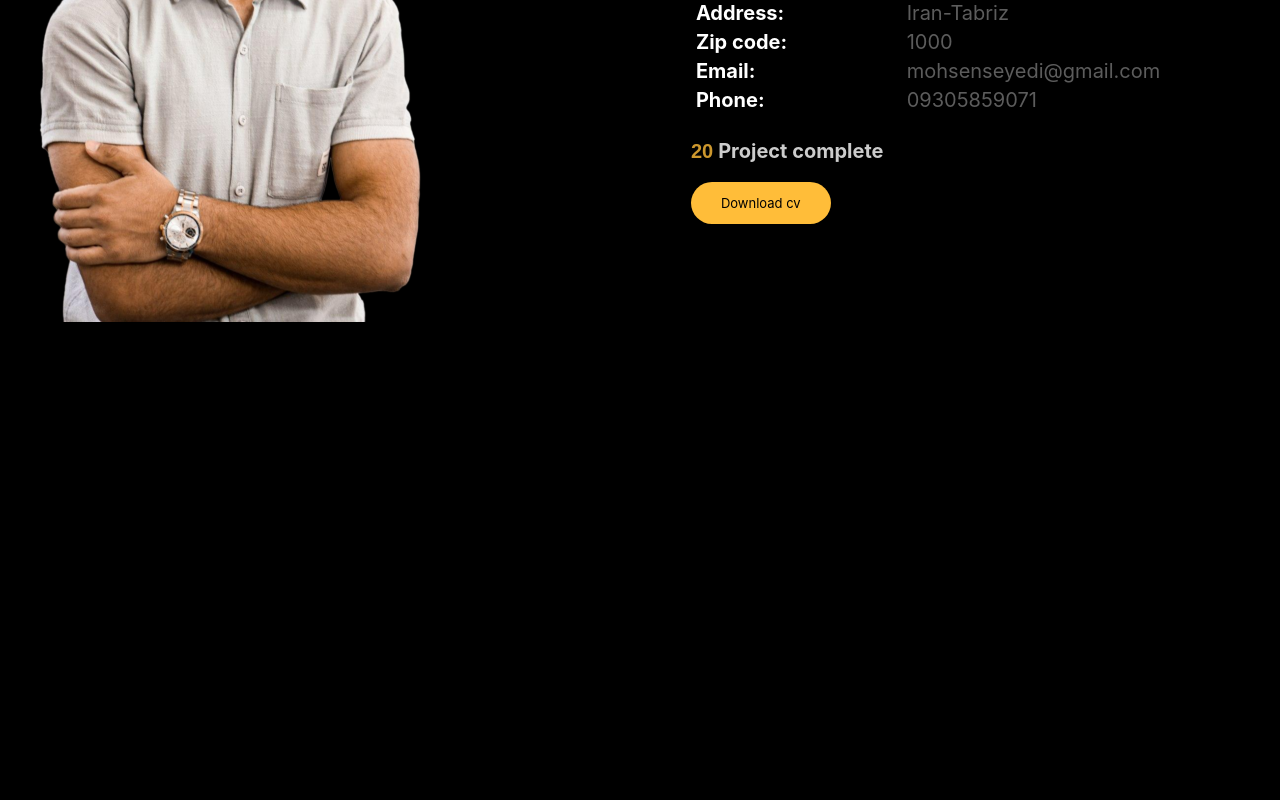
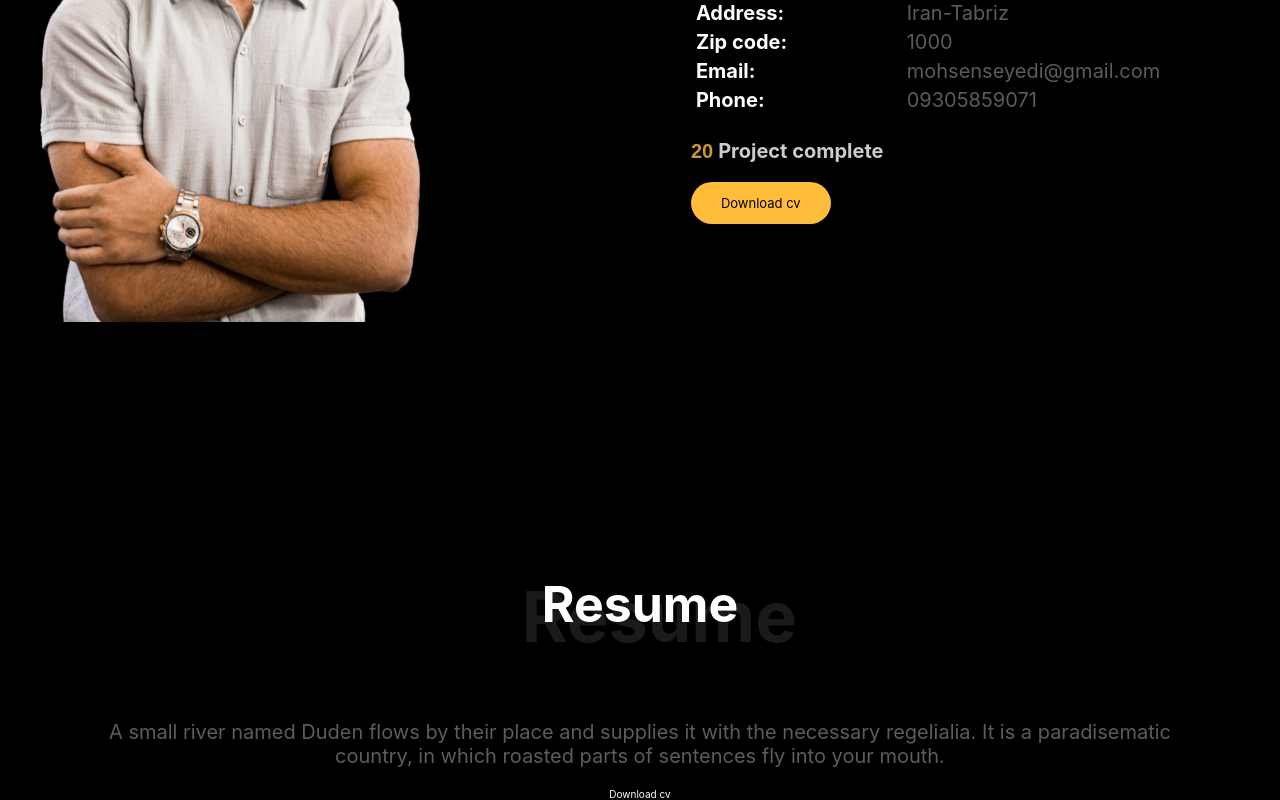
Before and after one commit to mohsenSeyedi/Me.com, a React (Create React App) app: page / in a window 1280 px wide. Shown: the part 1203-2003 px from the top of the page. Before the commit the page ends 1610 px from the top, so only its background shows below. Built offline with nearby package versions, Linux system fonts and the light colour scheme.

Commit message:
add component Resume

```diff
--- a/src/App.js
+++ b/src/App.js
@@ -1,11 +1,13 @@
 import Header from './components/Header/Header/Header';
 import AboutMe from './components/Header/About-Me/AboutMe';
+import Resume from './components/Header/Resume/Resume';
 
 function App() {
   return (
     <div className="App">
       <Header></Header>
       <AboutMe></AboutMe>
+      <Resume></Resume>
     </div>
   );
 }
--- a/src/components/Header/About-Me/AboutMe.js
+++ b/src/components/Header/About-Me/AboutMe.js
@@ -1,3 +1,4 @@
+import React from 'react'
 import "./AboutMe.css"
 
 export default function AboutMe () {
--- a/src/components/Header/Header/Header.css
+++ b/src/components/Header/Header/Header.css
@@ -27,6 +27,7 @@
 }
 .role-text{
     font-size: 3rem;
+    color: white;
 }
 .header-btns{
     width: 100%;
--- a/src/components/Header/Header/Header.js
+++ b/src/components/Header/Header/Header.js
@@ -1,3 +1,4 @@
+import React from 'react'
 import "./Header.css"
 import NavBar from "./NavBar/NavBar"
 
--- /dev/null
+++ b/src/components/Header/Resume/Resume.css
@@ -0,0 +1,39 @@
+.resume {
+    width: 100%;
+    margin-top: 10rem;
+    display: flex;
+    align-items: center;
+    justify-content: center;
+}
+.resume-container{
+    width: 95%;
+    display: flex;
+    flex-direction: column;
+    align-items: center;
+    justify-content: center;
+}
+.resume-head{
+    display: flex;
+    flex-direction: column;
+    align-items: center;
+    justify-content: center;
+}
+.resume-head h4{
+    text-align: center;
+    font-size: 5rem;
+    font-weight: bold;
+    position: relative;
+}
+.resume-head h4::before{
+    content: "Resume";
+    position: absolute;
+    opacity: .1;
+    font-size: 7rem;
+    font-weight: bold;
+    color: white;
+}
+.resume-head p {
+    width: 90%;
+    font-size: 2rem;
+    text-align: center;
+}
--- /dev/null
+++ b/src/components/Header/Resume/Resume.js
@@ -0,0 +1,21 @@
+import React from 'react'
+import "./Resume.css"
+
+export default function Resume() {
+  return (
+    <div className="resume">
+        <div className="resume-container">
+            <div className="resume-head">
+                <h4 className="section-text-head">Resume</h4>
+                <p>A small river named Duden flows by their place and supplies it with the necessary regelialia. It is a paradisematic country, in which roasted parts of sentences fly into your mouth.</p>
+            </div>
+            <div className="resume-boxes">
+
+            </div>
+            <div>
+                <a href="#">Download cv</a>
+            </div>
+        </div>
+    </div>
+  )
+}
--- a/src/index.css
+++ b/src/index.css
@@ -13,6 +13,9 @@ body {
 html{
   font-size: 62.5%;
 }
+p{
+  color: #99999999;
+}
 *{
   text-decoration: none;
   list-style: none;
```
Also changed, not shown: src/components/Header/Resume/Box.js (added, +10 -0 lines), src/components/Header/Resume/Box.css (added).
